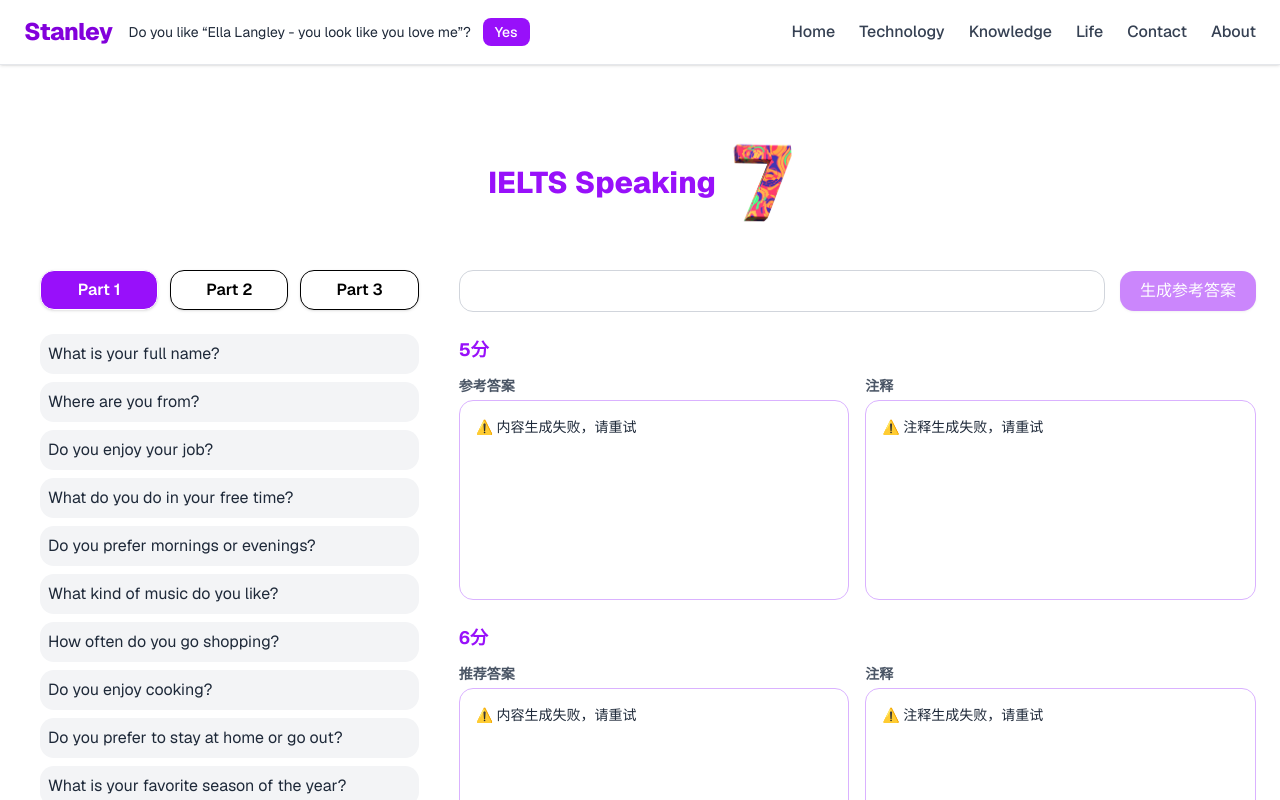
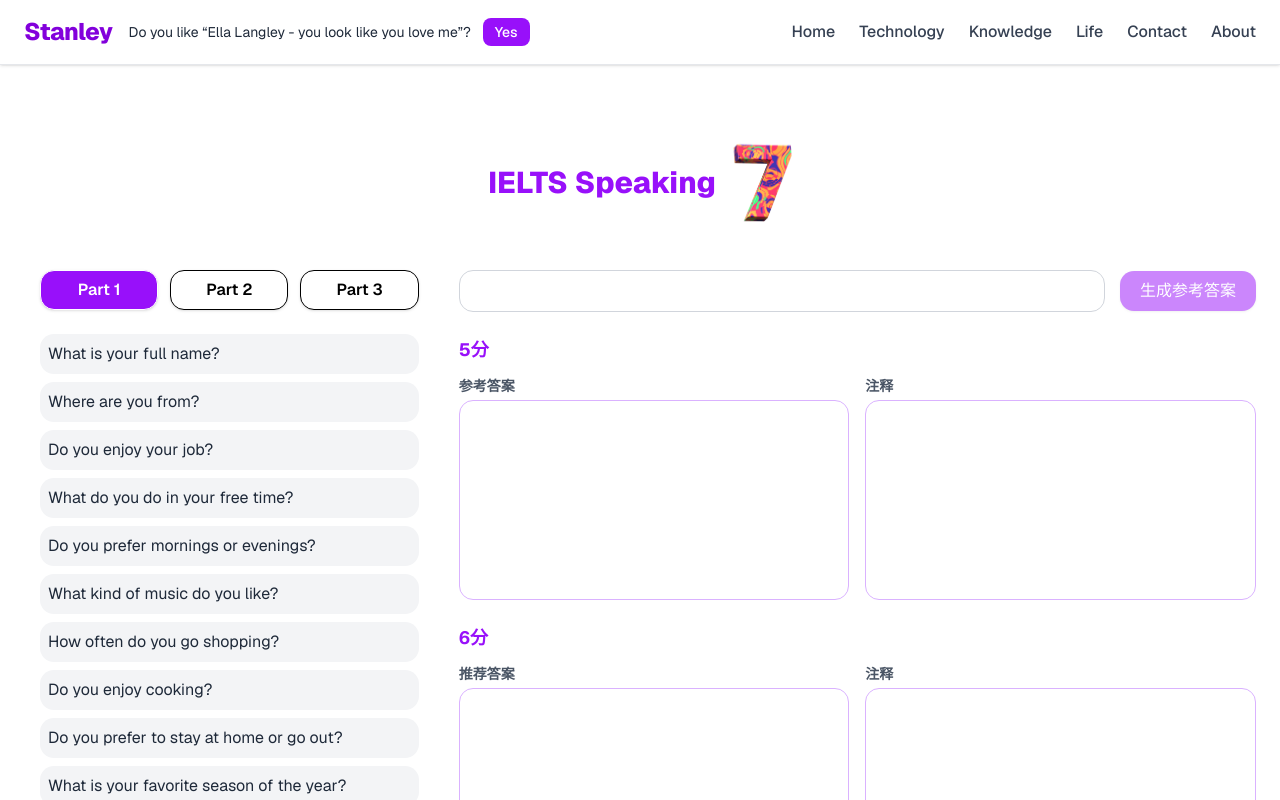
Before and after one commit to ColdStanley/my-portfolio, a Next.js app: page /ielts-speaking in a window 1280 px wide. Shown: the top 800 px of the page. Built offline with nearby package versions, Linux system fonts and the light colour scheme.

Commit message:
fix: force refresh IELTS page

```diff
--- a/src/app/ielts-speaking/page.tsx
+++ b/src/app/ielts-speaking/page.tsx
@@ -3,6 +3,8 @@
 import { useState } from 'react'
 import Image from 'next/image'
 import { motion } from 'framer-motion'
+export const dynamic = "force-dynamic"
+
 
 const questionBank = {
   'Part 1': [
@@ -225,6 +227,9 @@ export default function IELTS7Page() {
             )}
           </div>
 
+
+
+
           {/* 答案显示区域 */}
           {[5, 6, 7].map((score) => (
             <div key={score}>
@@ -235,13 +240,23 @@ export default function IELTS7Page() {
                     {score === 5 ? '参考答案' : '推荐答案'}
                   </p>
 <div className="min-h-[200px] bg-white border border-purple-300 rounded-xl p-4 text-sm whitespace-pre-wrap text-gray-800">
-                    {answers[`band${score}` as keyof typeof answers] || '⚠️ 内容生成失败，请重试'}
+  {answers[`band${score}` as keyof typeof answers]
+    ? answers[`band${score}` as keyof typeof answers]
+    : loading
+      ? ''
+      : ''}
 </div>
 </div>
 <div className="space-y-1">
   <p className="text-sm font-semibold text-gray-600">注释</p>
   <div className="min-h-[200px] bg-white border border-purple-300 rounded-xl p-4 text-sm whitespace-pre-wrap text-gray-800">
-                    {answers[`comment${score}` as keyof typeof answers] || '⚠️ 注释生成失败，请重试'}
+    {answers[`comment${score}` as keyof typeof answers]
+      ? answers[`comment${score}` as keyof typeof answers]
+      : loading
+        ? ''
+        : ''}
+
+
                   </div>
                 </div>
               </div>
```
Lines whose indentation alone changed are shown as unchanged.
